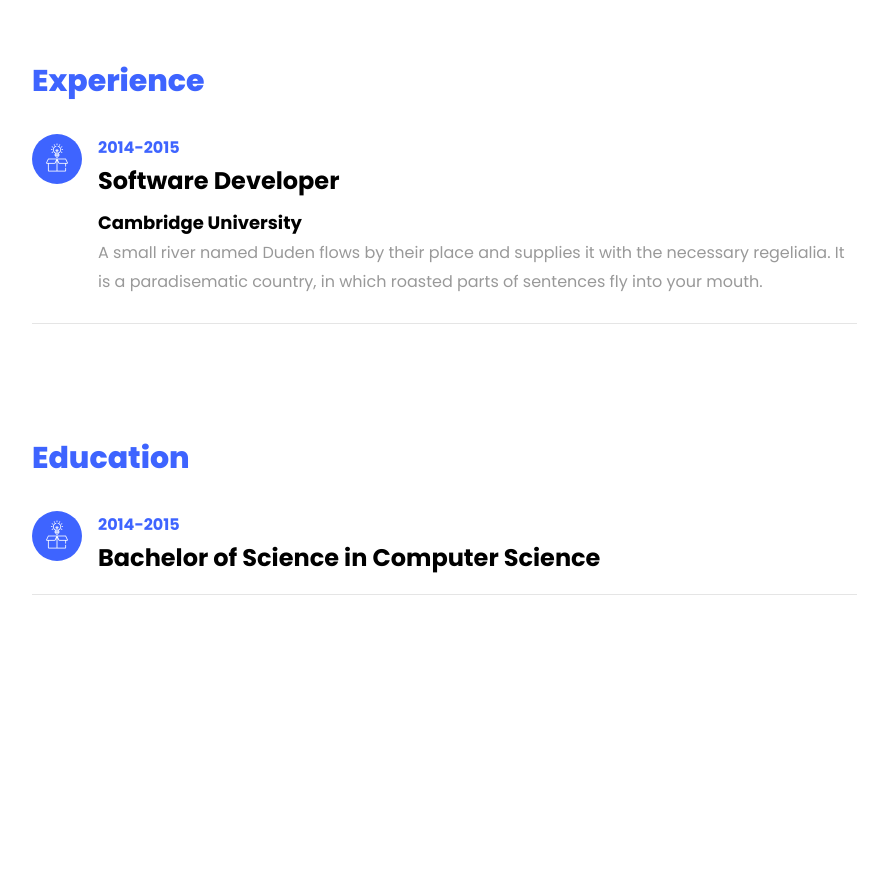
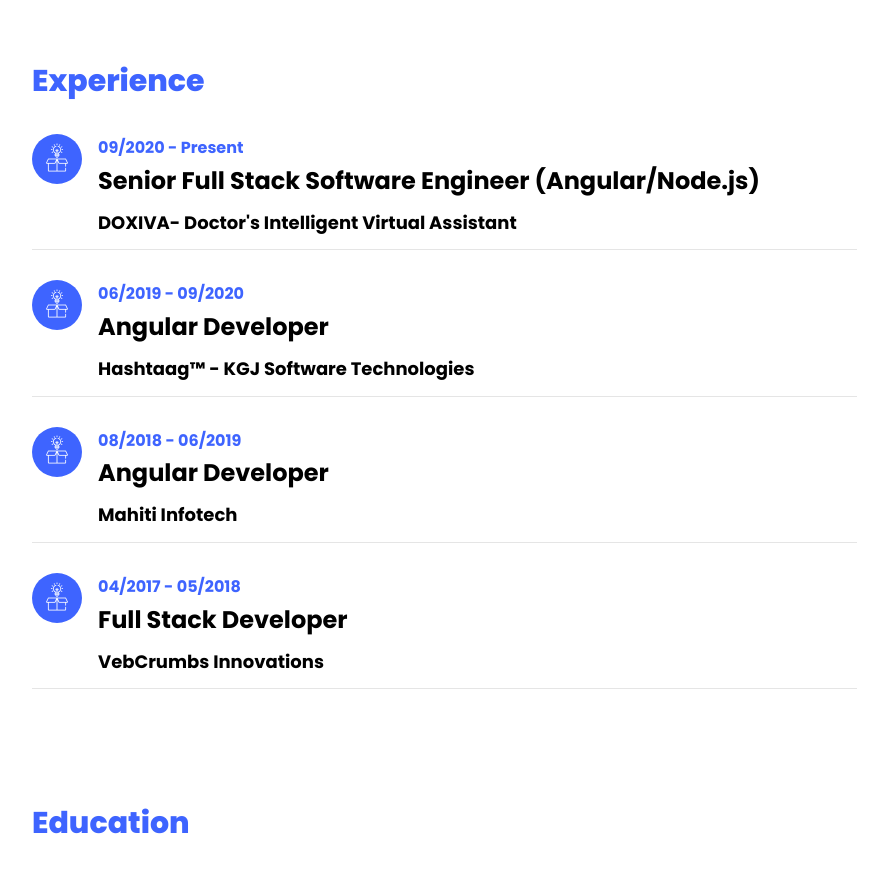
Before and after one commit to Pritampk7/portfolia, an Angular app: page / in a window 1280 px wide. Shown: the part 1660-2534 px from the top of the page, without its empty margins (338-1226 px from the left). Built offline with nearby package versions, Linux system fonts and the light colour scheme.

Commit message:
added experience

```diff
--- a/src/app/app.component.html
+++ b/src/app/app.component.html
@@ -48,7 +48,9 @@
 								<span class="subheading">Hey! I am</span>
 								<h1>Sujit Patil</h1>
 								<h2>I'm a
-									<span class="txt-rotate">Web Developer</span>
+									<span class="txt-rotate" (click)="open()"
+										style="cursor: pointer;">Web
+										Developer</span>
 								</h2>
 							</div>
 							<div class="text">
@@ -145,21 +147,26 @@
 
 					<div id="page-2" class="page two">
 						<h2 class="heading">Experience</h2>
+						<ng-container *ngFor="let exp of experience">
 							<div class="resume-wrap d-flex ftco-animate">
 								<div
 									class="icon d-flex align-items-center justify-content-center">
 									<span class="flaticon-ideas"></span>
 								</div>
 								<div class="text pl-3">
-								<span class="date">2014-2015</span>
-								<h2>Software Developer</h2>
-								<span class="position">Cambridge University</span>
-								<p>A small river named Duden flows by their place and
-									supplies it with the necessary regelialia. It is
-									a paradisematic country, in which roasted parts
-									of sentences fly into your mouth.</p>
+									<span class="date">{{exp.date}}</span>
+									<h2>{{exp.position}}</h2>
+									<span class="position">{{exp.company}}</span>
+									<!-- do not remove this -->
+									<!-- <ul>
+										<ng-container
+											*ngFor="let work of exp.work">
+											<li>{{work}}</li>
+										</ng-container>
+									</ul> -->
 								</div>
 							</div>
+						</ng-container>
 
 					</div>
 					<div id="page-1" class="page one">
--- a/src/app/app.component.ts
+++ b/src/app/app.component.ts
@@ -3,6 +3,9 @@
 interface ISkills {
   primary: { name: string, value: String }[],
   secondary: { name: string, value: String }[],
+}
+interface IExperience {
+  company: string, date: String, position: String, work: String[],
 }
 @Component({
   selector: 'app-root',
@@ -11,6 +14,7 @@
 })
 export class AppComponent {
   title = 'portfolio';
+
   skills: ISkills = {
     primary: [
       { name: 'Angular', value: '90' },
@@ -27,4 +31,51 @@
       { name: 'Electron.js', value: '60' },
     ]
   }
+
+  experience: IExperience[] = [
+    {
+      company: "DOXIVA- Doctor's Intelligent Virtual Assistant",
+      date: '09/2020 - Present',
+      position: 'Senior Full Stack Software Engineer (Angular/Node.js)',
+      work: [
+        'Built design in accordance with Atomic Design methodology to boost performance.',
+        'Built high performing application that steadily loads content.',
+        'Added video calling feature with Opentok SDK which provides low latency and high fidelity.',
+        'Improved customer experience by adding Speech to Text capability.',
+        'Implemented end to end dynamic questionnaire for Patient'
+      ],
+    },
+    {
+      company: "Hashtaag™ - KGJ Software Technologies",
+      date: '06/2019 - 09/2020',
+      position: 'Angular Developer',
+      work: [
+        'Responsible for overall web project management from development to execution and maintenance',
+        'Improved clients internal operating efficiency by over 40%.',
+        'Design and implement web architecture of Intranet site.',
+      ],
+    },
+    {
+      company: "Mahiti Infotech",
+      date: '08/2018 - 06/2019',
+      position: 'Angular Developer',
+      work: [
+        'Developed a dynamic and user-friendly website that ensures high traffic and User experience.',
+        'Integrated payment gateways for online money transfer.',
+      ],
+    },
+    {
+      company: "VebCrumbs Innovations",
+      date: '04/2017 - 05/2018',
+      position: 'Full Stack Developer',
+      work: [
+        'Composed ERP software for college management',
+        'Manages different activities for students like creating student profile, adding academics, maintaining contacts.',
+      ],
+    },
+  ]
+
+  open() {
+    window.open('https://en.wikipedia.org/wiki/Web_developer')
+  }
 }
```
Lines whose indentation alone changed are shown as unchanged.
